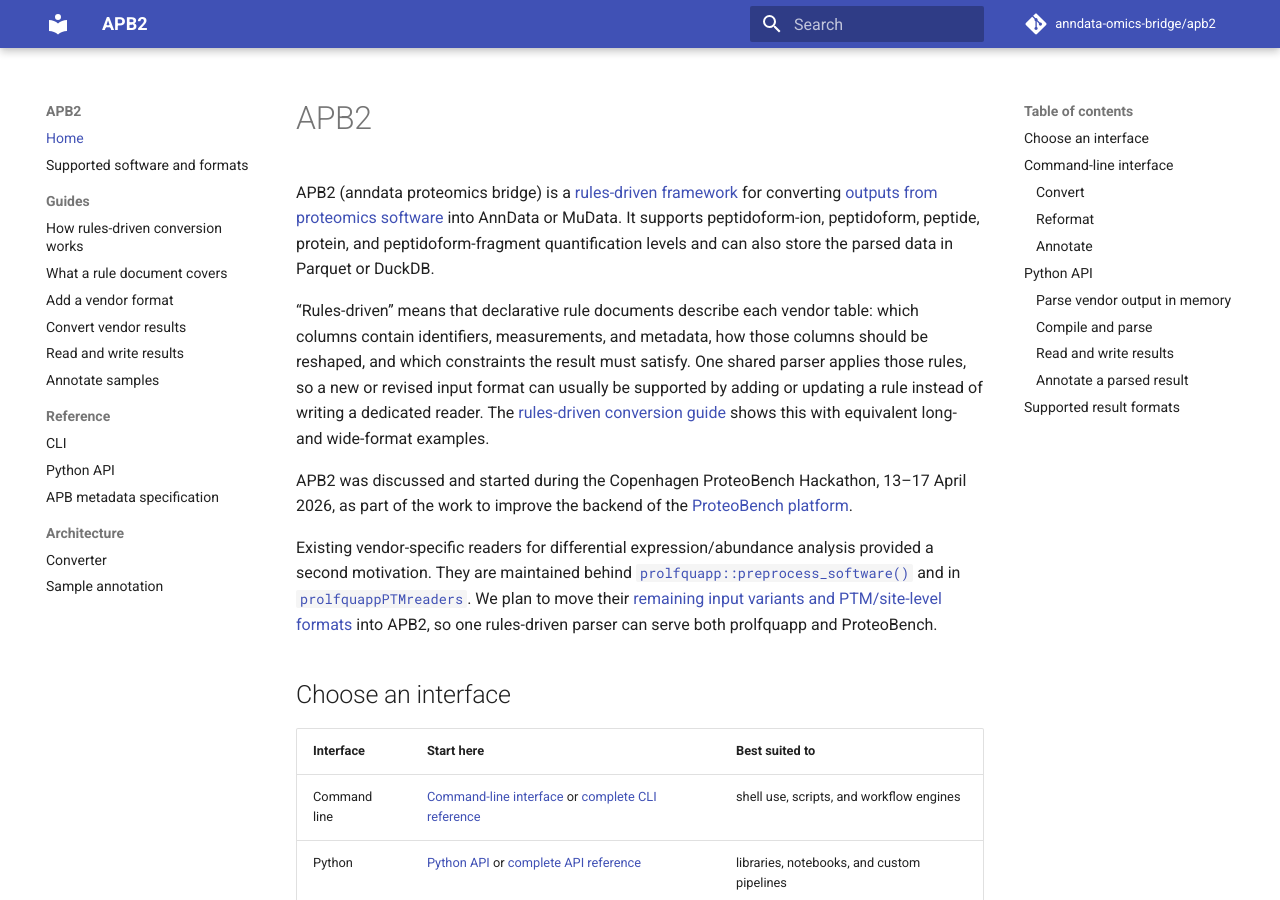
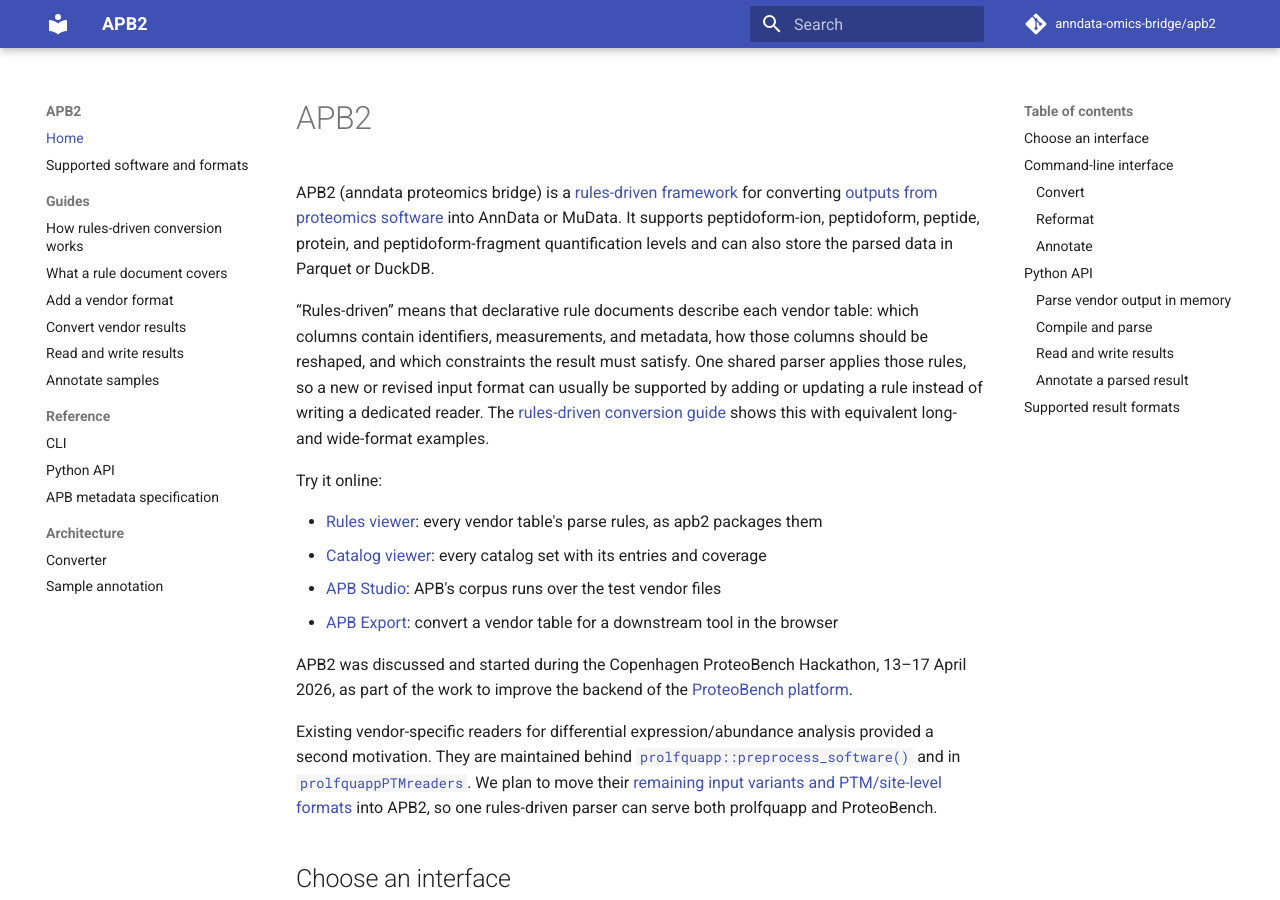
Before and after one commit to anndata-omics-bridge/apb2, an MkDocs documentation site: the page built from docs/index.md, in a window 1280 px wide and 900 px high. Built offline with MkDocs 1.6.1 and Material for MkDocs 9.7.7, drawn with Linux system fonts in a browser that asks for light colours; comment, search, counter and statistics services are not loaded.

Commit message:
docs: try-it-online links to the rules viewer, catalog viewer, APB Studio and APB Export; preprocess_software() links its reference page
Assisted-by: AI coding agent

```diff
--- a/docs/index.md
+++ b/docs/index.md
@@ -12,12 +12,19 @@ input format can usually be supported by adding or updating a rule instead of wr
 reader. The [rules-driven conversion guide](rule-based.md) shows this with equivalent long- and
 wide-format examples.
 
+Try it online:
+
+- [Rules viewer](https://fgcz-ms.uzh.ch/public/apb-rules/): every vendor table's parse rules, as apb2 packages them
+- [Catalog viewer](https://fgcz-ms.uzh.ch/public/apb-catalog/): every catalog set with its entries and coverage
+- [APB Studio](https://fgcz-ms.uzh.ch/public/apb-studio/): APB's corpus runs over the test vendor files
+- [APB Export](https://apps-dev.bfabric.org/apb-export/): convert a vendor table for a downstream tool in the browser
+
 APB2 was discussed and started during the Copenhagen ProteoBench Hackathon, 13–17 April 2026, as
 part of the work to improve the backend of the
 [ProteoBench platform](https://proteobench.cubimed.rub.de/).
 
 Existing vendor-specific readers for differential expression/abundance analysis provided a second motivation. They are maintained behind
-[`prolfquapp::preprocess_software()`](https://github.com/prolfqua/prolfquapp/blob/master/R/preprocess_software.R#L137)
+[`prolfquapp::preprocess_software()`](https://prolfqua.github.io/prolfquapp/man/preprocess_software.html)
 and in
 [`prolfquappPTMreaders`](https://github.com/prolfqua/prolfquappPTMreaders). We plan to move their
 [remaining input variants and PTM/site-level formats](supported_software.md#planned-prolfquapp-migrations)
```
Also changed, not shown: README.md (+7 -2 lines).
